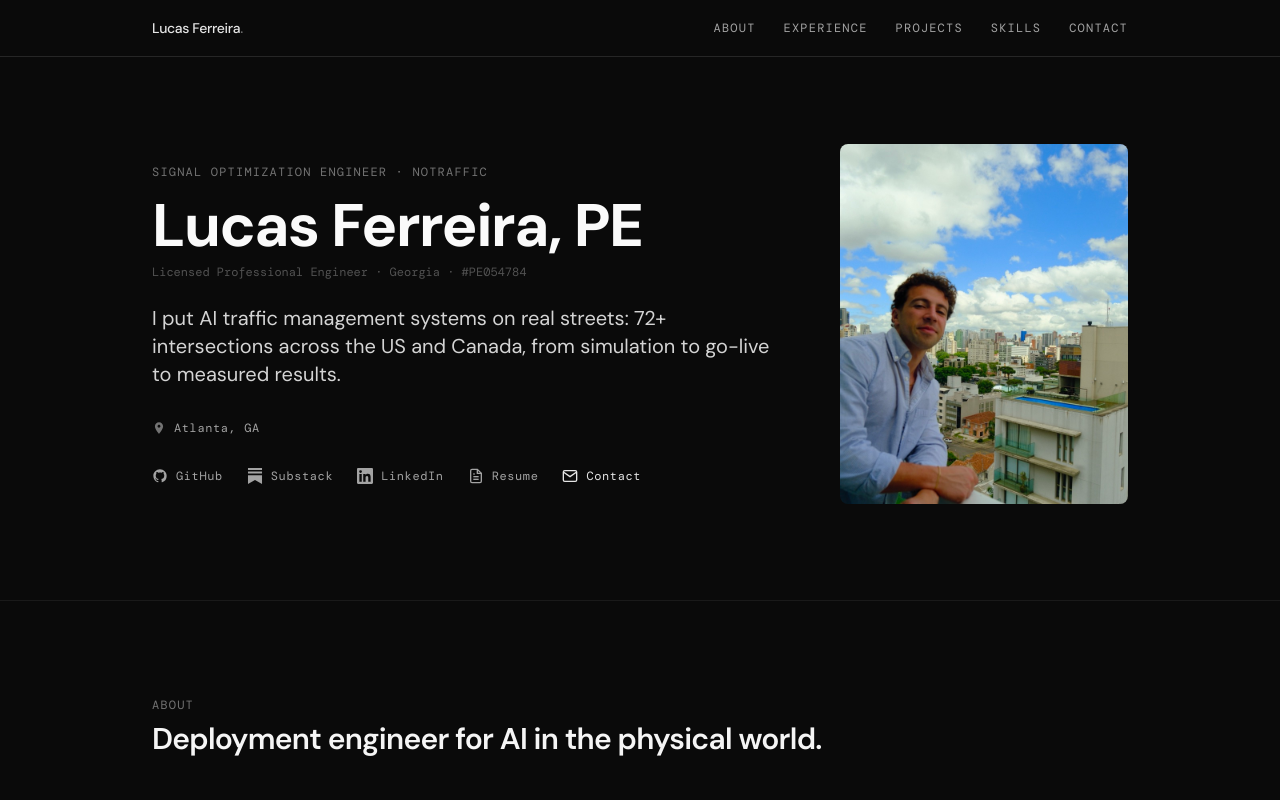
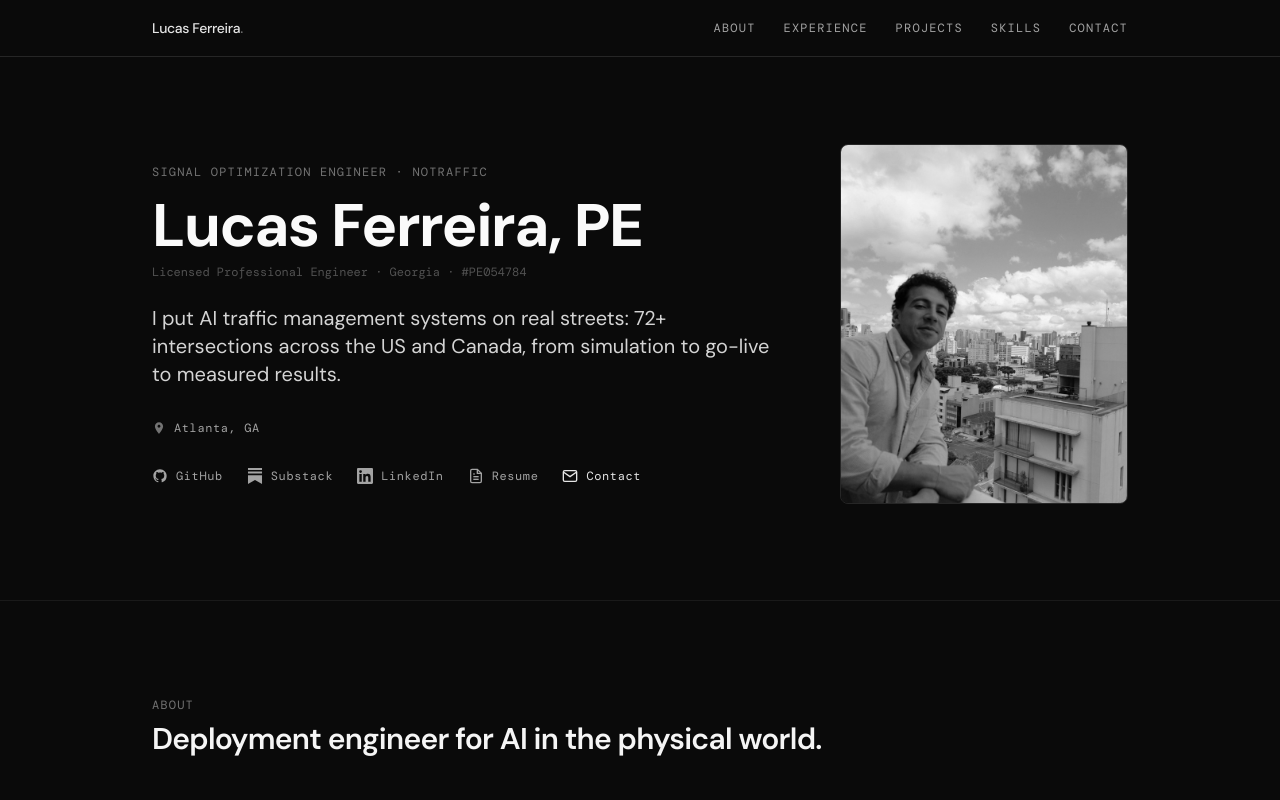
Before and after one commit to shmucas/portfolio, a React (Vite) app: page / in a window 1280 px wide. Shown: the top 800 px of the page. Built offline with nearby package versions, Linux system fonts and the light colour scheme.

Commit message:
Render hero portrait in grayscale to match the monochrome palette, color on hover

```diff
--- a/src/components/Hero.jsx
+++ b/src/components/Hero.jsx
@@ -97,7 +97,7 @@ export default function Hero() {
           alt="Lucas Ferreira"
           width="720"
           height="900"
-          className="w-48 md:w-64 lg:w-72 aspect-[4/5] object-cover rounded-lg flex-shrink-0"
+          className="w-48 md:w-64 lg:w-72 aspect-[4/5] object-cover rounded-lg flex-shrink-0 border border-neutral-800 grayscale hover:grayscale-0 transition-[filter] duration-500"
         />
       </div>
     </section>
```
